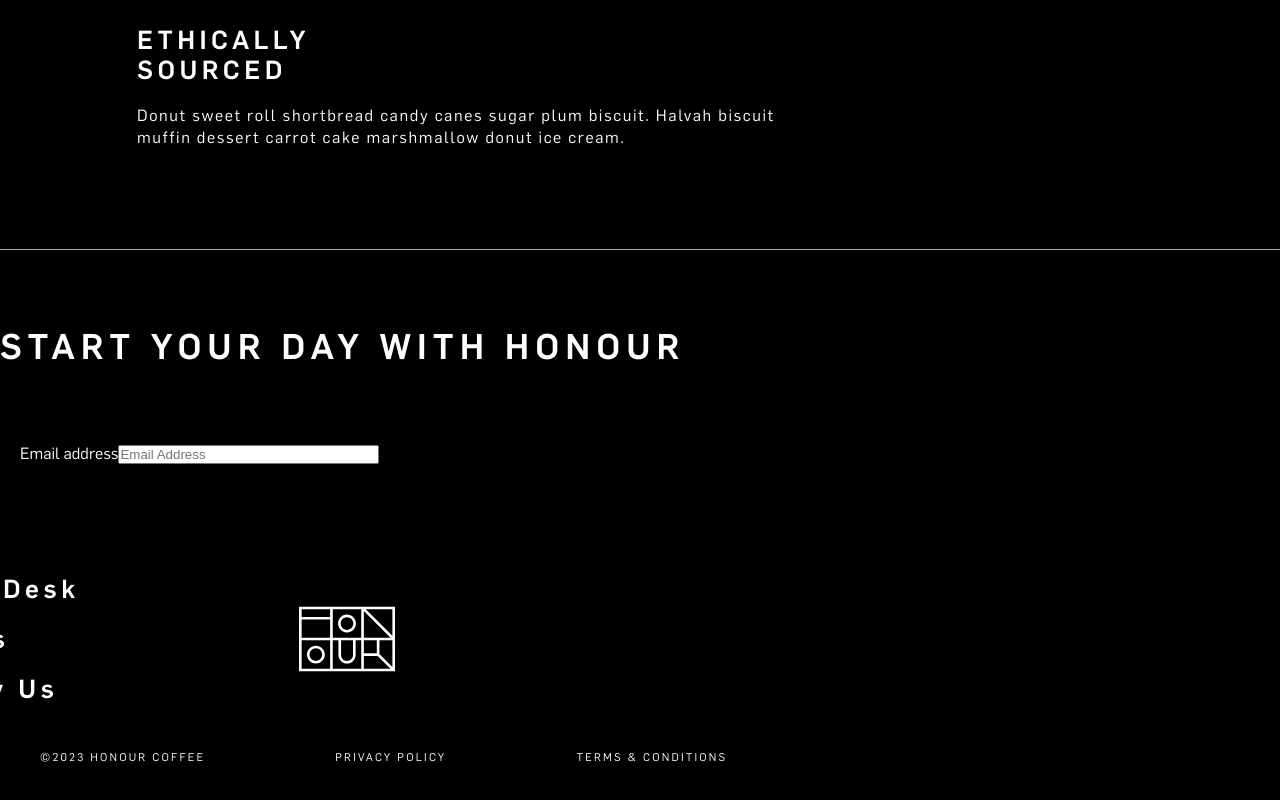
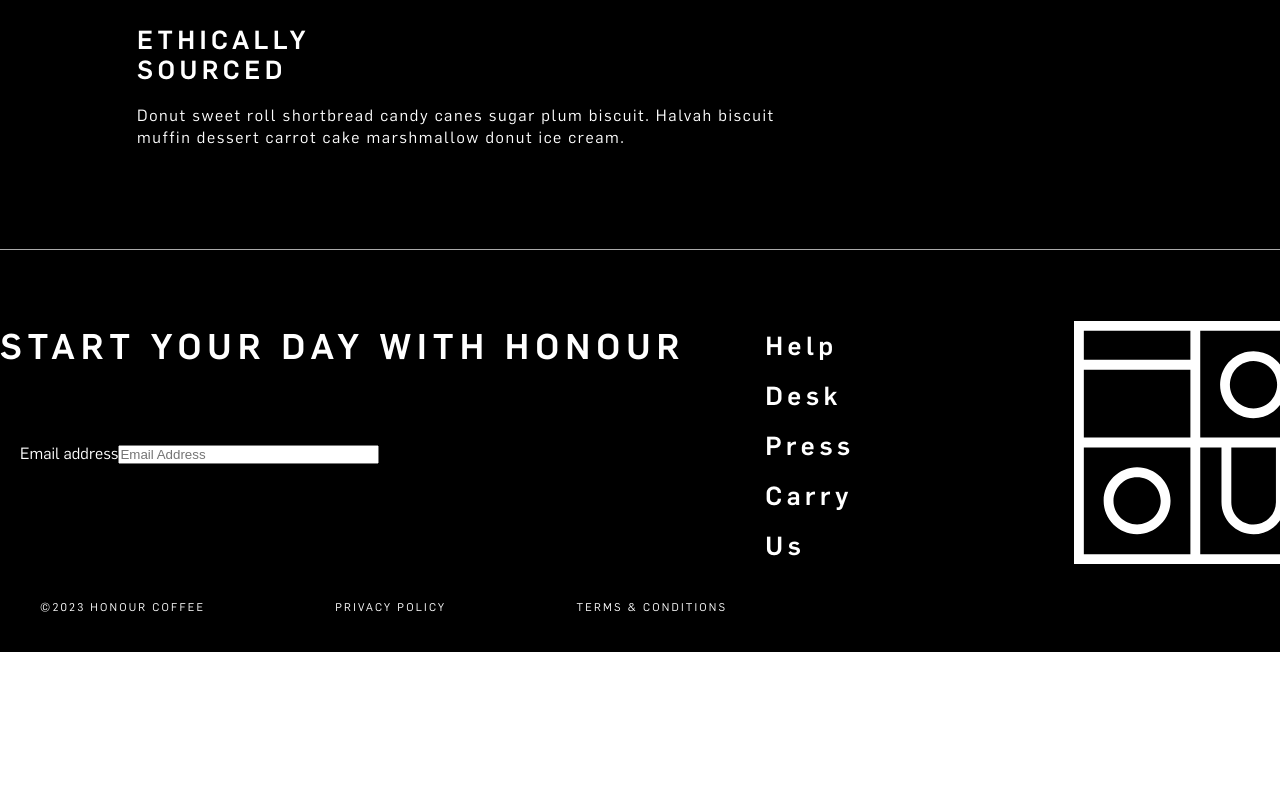
Before and after one commit to AangBel/OnePageHonour, a React (Create React App) app: page / in a window 1280 px wide. Shown: the part 7753-8553 px from the top of the page. After the commit the page ends 8405 px from the top, so only its background shows below. Built offline with nearby package versions, Linux system fonts and the light colour scheme.

Commit message:
aligned footer in relation to each other now cleaning up specific padding and all

```diff
--- a/src/components/Footer/Footer.css
+++ b/src/components/Footer/Footer.css
@@ -10,6 +10,15 @@
   src: url("/public/Fonts/flama medium_1596466164.otf") format("opentype");
   font-weight: normal;
   font-style: normal;
+}
+
+.footerTopHalf{
+  background-color: black;
+  display: flex;
+  position: relative;
+
+  border-top: 1px solid #aaa;
+
 }
 
 .footerLeftTextAndEmail{
@@ -35,7 +44,6 @@
 
   padding:80px;
   /* padding: 50px 970px 50px 100px; */
-  border-top: 1px solid #aaa;
 }
 
 .footerHonourText h3{
@@ -46,6 +54,8 @@
   display: flex;
   position: relative;
   background-color: black;
+
+  padding-top:71px;
 }
 
 .linksAndLogo img {
--- a/src/components/Footer/Footer.jsx
+++ b/src/components/Footer/Footer.jsx
@@ -21,6 +21,9 @@ function Footer() {
   console.log("stuff");
   return (
     <>
+
+    <div className="footerTopHalf">
+
       <div className="footerLeftTextAndEmail">
         <div className="footerHonourText">
           <h3>START YOUR DAY WITH HONOUR</h3>
@@ -47,6 +50,8 @@ function Footer() {
         <img src={SecondaryLogo}></img>
       </div>
 
+    </div>
+
       <div className="bottomLineFooterContent">
         <div className="legaleseFooter">
           <p>©2023 HONOUR COFFEE</p>
```
